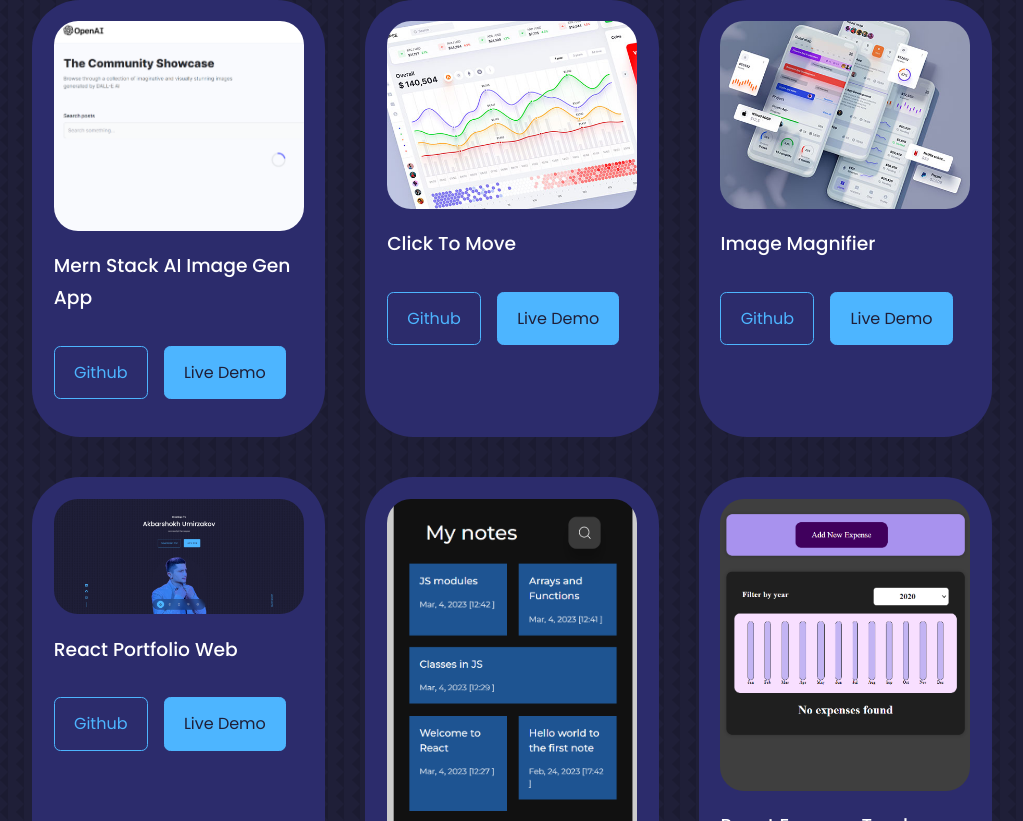
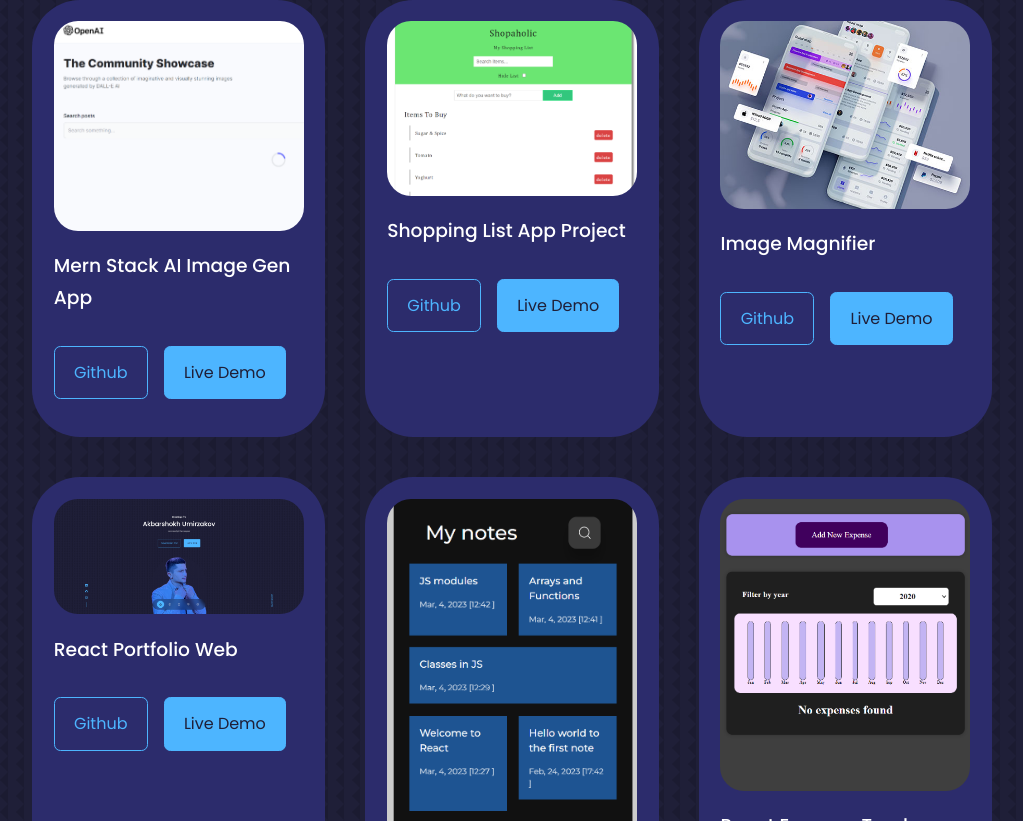
Before and after one commit to Akbarshokh13/react-my-portfolio-web, a React (Create React App) app: page / in a window 1280 px wide. Shown: the part 2844-3665 px from the top of the page, without its empty margins (128-1151 px from the left). Built offline with nearby package versions, Linux system fonts and the light colour scheme.

Commit message:
commit simple change

```diff
--- a/src/components/portfolio/Portfolio.jsx
+++ b/src/components/portfolio/Portfolio.jsx
@@ -7,6 +7,7 @@ import IMG4 from "../../assets/port-web.png";
 import IMG5 from "../../assets/notes-view.png";
 import IMG6 from "../../assets/reactExpense.png";
 import IMG8 from "../../assets/youtube.png";
+import IMG9 from "../../assets/chopoholic.png";
 
 const data = [
 
@@ -20,9 +21,10 @@ const data = [
 
   {
     id: 2,
-    image: IMG1,
-    title: "Click To Move",
-    github: "https://github.com/Akbarshokh13/move-on-click",
+    image: IMG9,
+    title: "Shopping List App Project",
+    github: "https://github.com/Akbarshokh13/shopping-list-project",
+    demo: "https://shopping-list-project-app.netlify.app/",
   },
 
   {
```
Also changed, not shown: src/assets/chopoholic.png (added).
